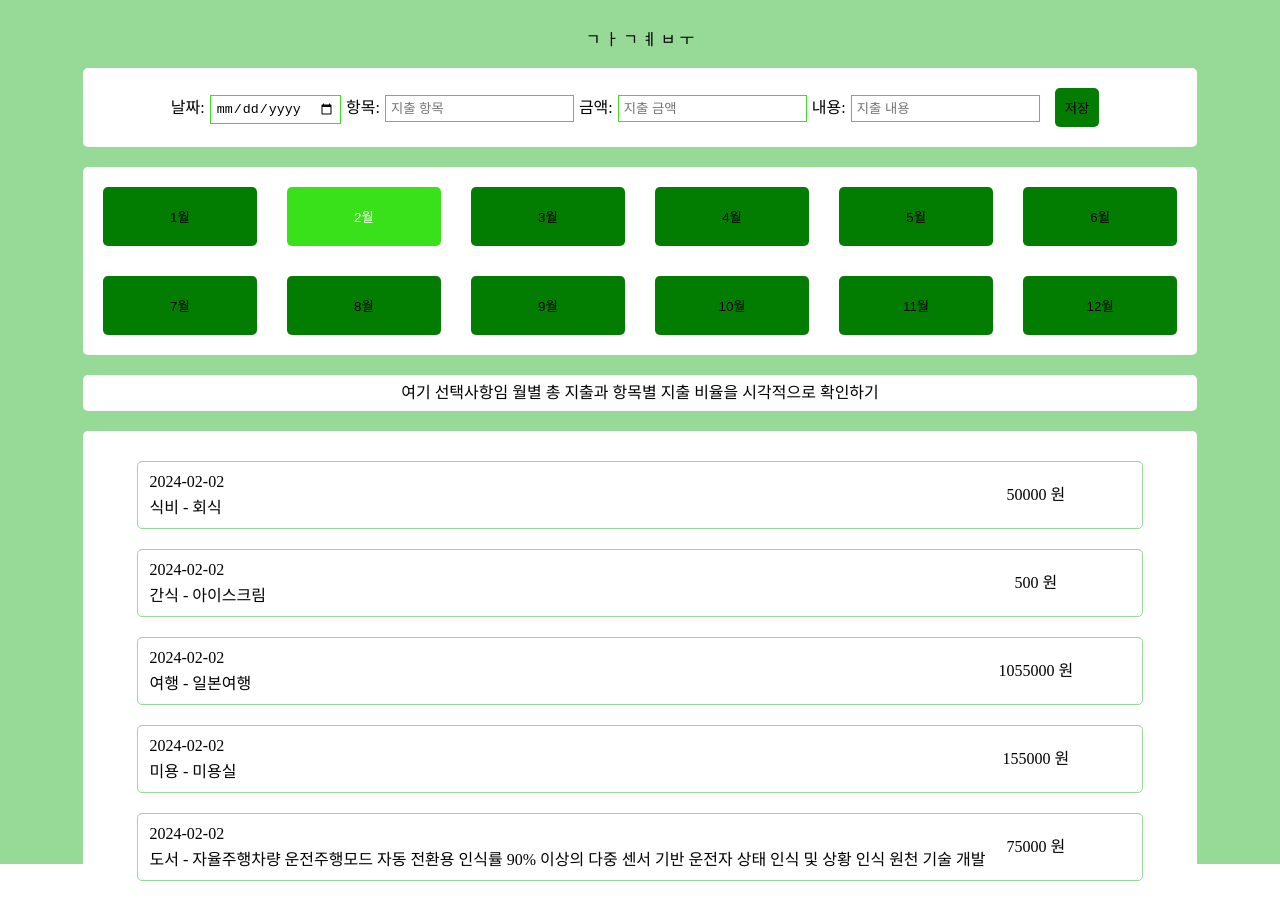
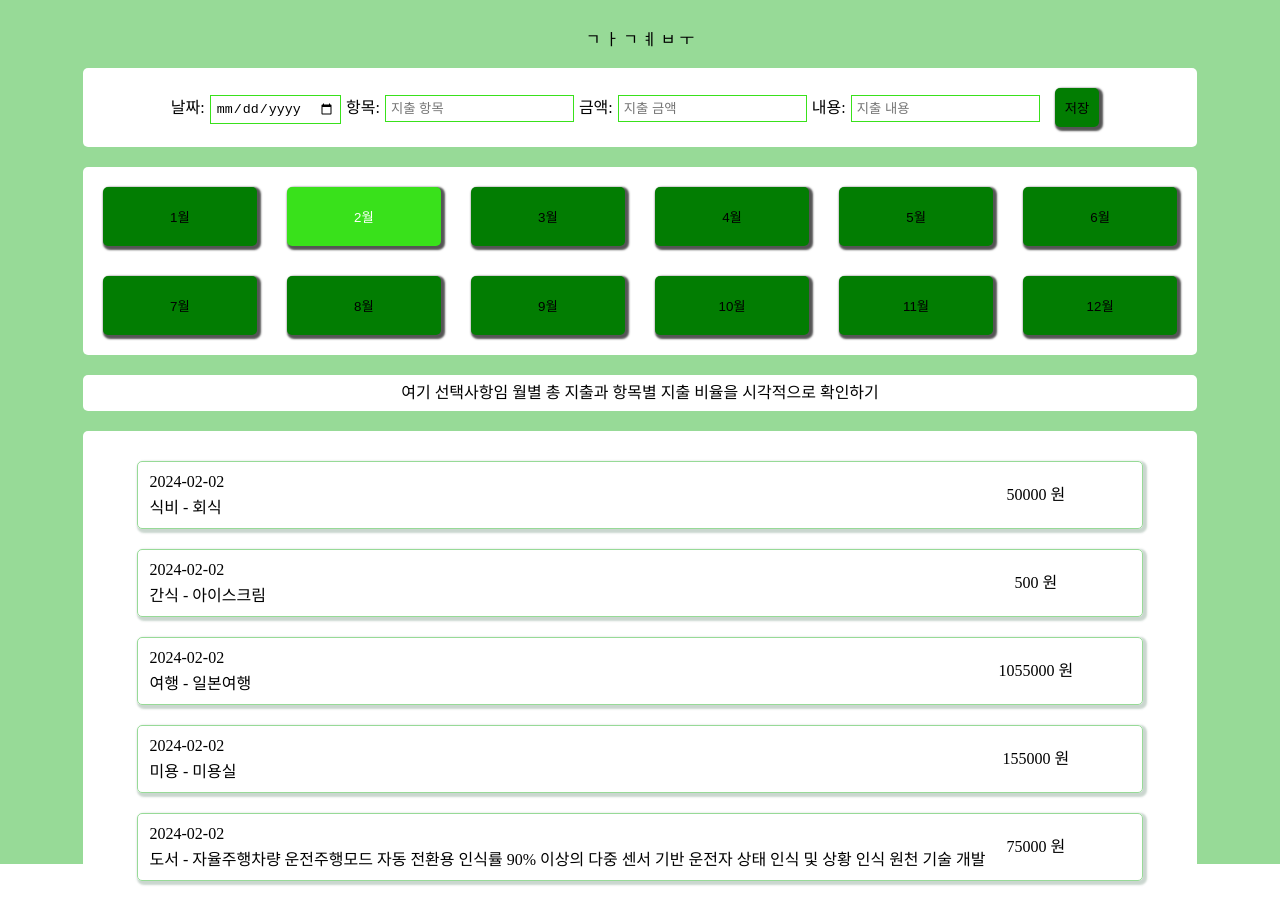
Before and after one commit to MiMing-00/Sparta_financial-ledger, a React (Vite) app: page / in a window 1280 px wide. Built offline with nearby package versions, Linux system fonts and the light colour scheme.

Commit message:
style : update animation
divBox on ExpenseDetail.jsx

```diff
--- a/src/components/ExpenseDetail.jsx
+++ b/src/components/ExpenseDetail.jsx
@@ -18,6 +18,17 @@ const ExpenseDetailDiv1 = styled.div`
   padding: 10px;
   border: 1px solid #97da97;
   border-radius: 5px;
+  box-shadow: 2px 2px 2px 2px rgba(78, 120, 97, 0.3);
+
+  &:hover {
+    box-shadow: 4px 4px 15px 5px rgba(98, 134, 115, 0.3);
+    transform: translateY(-0.25rem);
+    transition: transform 0.2s ease-in-out;
+  }
+  & {
+    transform: translateY(0);
+    transition: transform 0.2s ease-in-out;
+  }
 `;
 
 const ExpenseDetailDiv2 = styled.div`
@@ -37,7 +48,7 @@ const ExpenseDetailspan1 = styled.span`
   gap: 3px;
 `;
 
-const ExpenseDetail = ({ setExpenses, expenses }) => {
+const ExpenseDetail = ({ expenses }) => {
   return (
     <ExpenseDetailContain>
       {/* 여기서 누르면 상세 페이지로 넘어가야 함~~{" "} */}
--- a/src/components/ExpenseForm.jsx
+++ b/src/components/ExpenseForm.jsx
@@ -27,6 +27,7 @@ const FormButton = styled.button`
   border-radius: 5px;
   margin: 10px;
   padding: 10px;
+  box-shadow: 2px 2px 2px 2px #555555;
   cursor: pointer;
 
   &:hover {
--- a/src/components/ExpensesByMonth.jsx
+++ b/src/components/ExpensesByMonth.jsx
@@ -22,6 +22,7 @@ const MonthButton = styled.button`
   border-radius: 5px;
   padding: 20px;
   margin: 10px;
+  box-shadow: 2px 2px 2px 2px #555555;
   cursor: pointer;
 
   &:hover {
@@ -70,7 +71,6 @@ const ExpensesByMonth = ({ expenses, setExpenses }) => {
         expenses={expenses.filter(
           (expense) => parseInt(expense.date.split("-")[1]) === activeIndex + 1
         )}
-        setExpenses={setExpenses}
       />
     </>
   );
--- a/src/pages/Expenses.jsx
+++ b/src/pages/Expenses.jsx
@@ -48,6 +48,7 @@ const Button = styled.button`
   padding: 10px;
   cursor: pointer;
   width: 100px;
+  box-shadow: 2px 2px 2px 2px #555555;
 
   &:hover {
     color: white;
```
